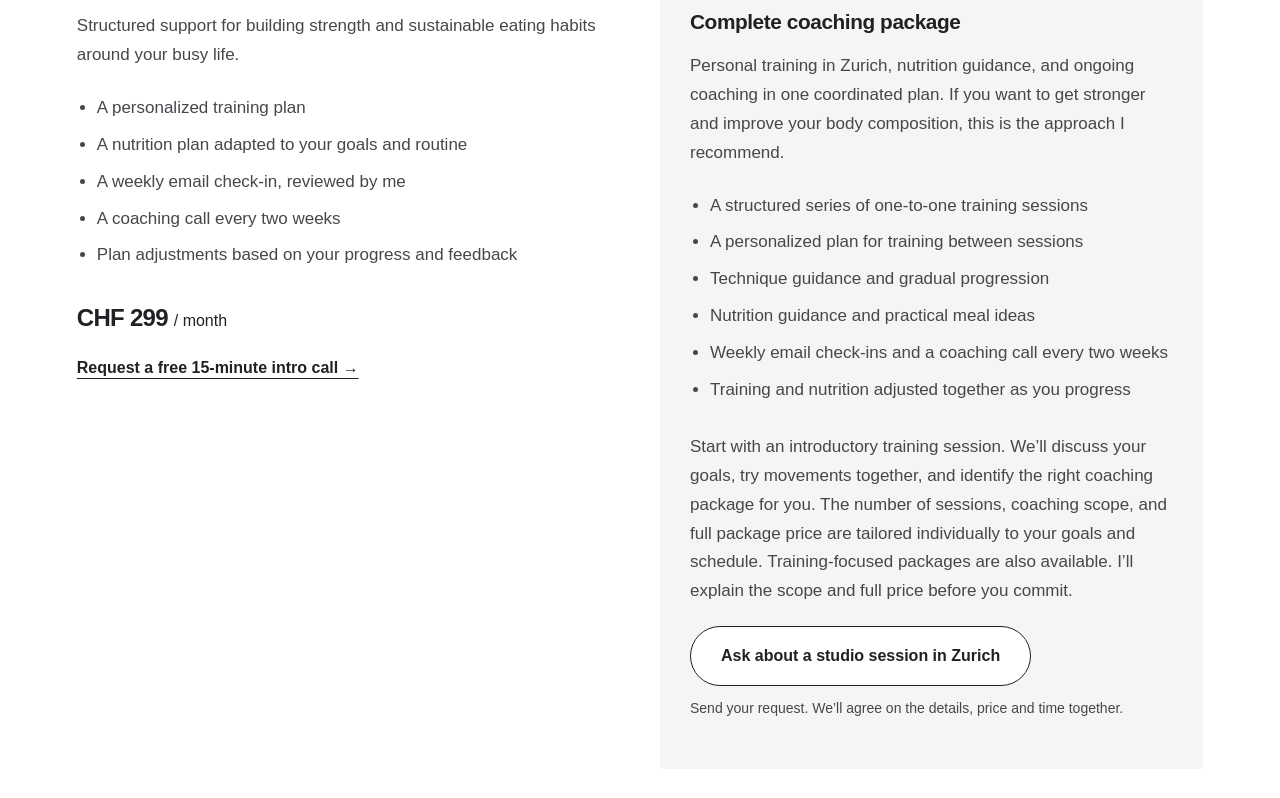
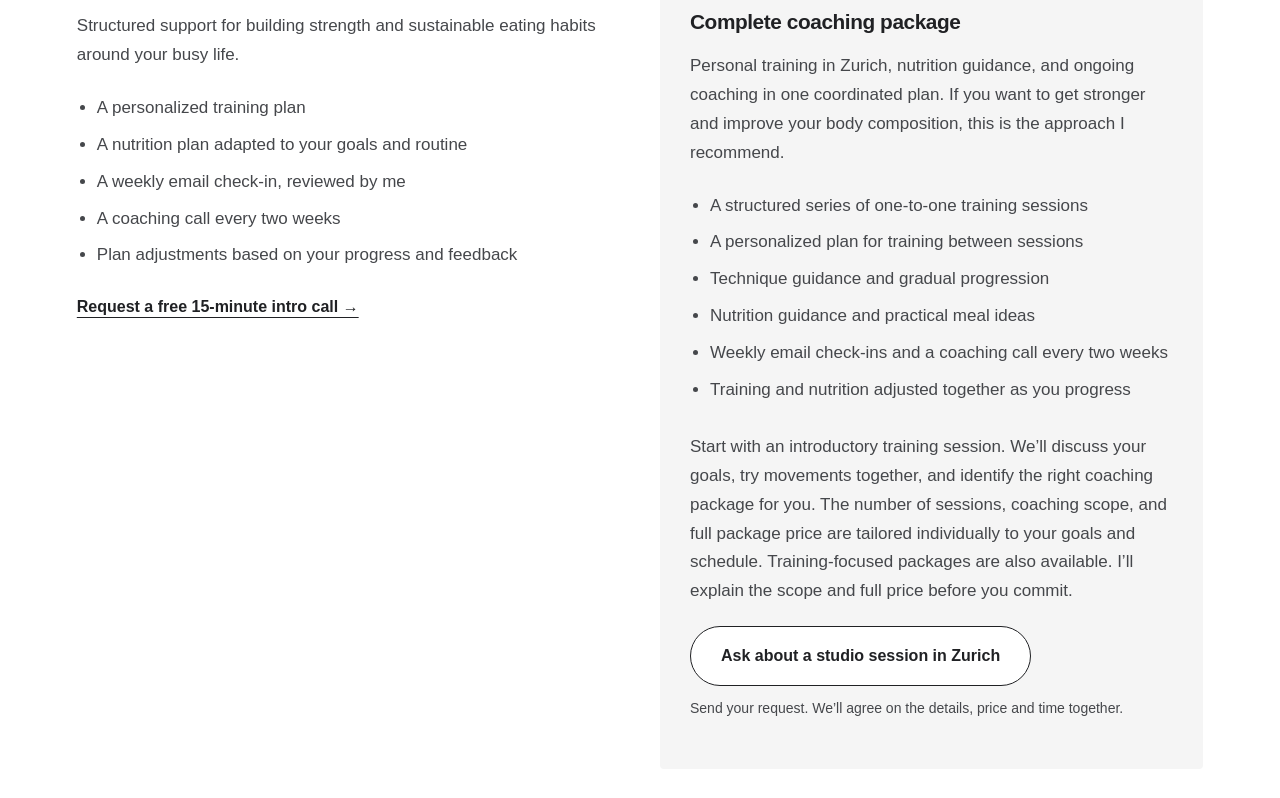
Before and after one commit to akadula93-svg/agakadula, a plain HTML site: page index.html in a window 1280 px wide. Shown: the part 2981-3779 px from the top of the page. Drawn offline with Linux system fonts and the light colour scheme.

Commit message:
Remove the monthly coaching price from the public offer

```diff
--- a/index.html
+++ b/index.html
@@ -42,7 +42,7 @@
 <figure class="training-photo"><img src="images/aga-strength.webp" width="1400" height="933" alt="Black and white photograph of Aga Kadula training with a dumbbell" loading="lazy" decoding="async"></figure>
 <p class="eyebrow">Work with me</p><h2 id="services">Coaching that fits your life.</h2>
 <div class="plans">
-<div class="plan"><h3>Online coaching</h3><p>Structured support for building strength and sustainable eating habits around your busy life.</p><ul><li>A personalized training plan</li><li>A nutrition plan adapted to your goals and routine</li><li>A weekly email check-in, reviewed by me</li><li>A coaching call every two weeks</li><li>Plan adjustments based on your progress and feedback</li></ul><p class="price">CHF 299 <small>/ month</small></p><a class="text-link" href="https://docs.google.com/forms/d/e/1FAIpQLSdOR10QITA0-SwgexhhiX0Gil2UAc2jC-tlfie_h1SiO2bEJg/viewform" target="_blank" rel="noopener noreferrer">Request a free 15-minute intro call →</a></div>
+<div class="plan"><h3>Online coaching</h3><p>Structured support for building strength and sustainable eating habits around your busy life.</p><ul><li>A personalized training plan</li><li>A nutrition plan adapted to your goals and routine</li><li>A weekly email check-in, reviewed by me</li><li>A coaching call every two weeks</li><li>Plan adjustments based on your progress and feedback</li></ul><a class="text-link" href="https://docs.google.com/forms/d/e/1FAIpQLSdOR10QITA0-SwgexhhiX0Gil2UAc2jC-tlfie_h1SiO2bEJg/viewform" target="_blank" rel="noopener noreferrer">Request a free 15-minute intro call →</a></div>
 <div class="plan recommended"><p class="eyebrow">My recommended approach</p><h3>Complete coaching package</h3><p>Personal training in Zurich, nutrition guidance, and ongoing coaching in one coordinated plan. If you want to get stronger and improve your body composition, this is the approach I recommend.</p><ul><li>A structured series of one-to-one training sessions</li><li>A personalized plan for training between sessions</li><li>Technique guidance and gradual progression</li><li>Nutrition guidance and practical meal ideas</li><li>Weekly email check-ins and a coaching call every two weeks</li><li>Training and nutrition adjusted together as you progress</li></ul><p class="package-note">Start with an introductory training session. We’ll discuss your goals, try movements together, and identify the right coaching package for you. The number of sessions, coaching scope, and full package price are tailored individually to your goals and schedule. Training-focused packages are also available. I’ll explain the scope and full price before you commit.</p><a class="cta" href="https://docs.google.com/forms/d/e/1FAIpQLSdOR10QITA0-SwgexhhiX0Gil2UAc2jC-tlfie_h1SiO2bEJg/viewform" target="_blank" rel="noopener noreferrer">Ask about a studio session in Zurich</a><p class="booking-note">Send your request. We’ll agree on the details, price and time together.</p></div>
 </div>
 </section>
```
